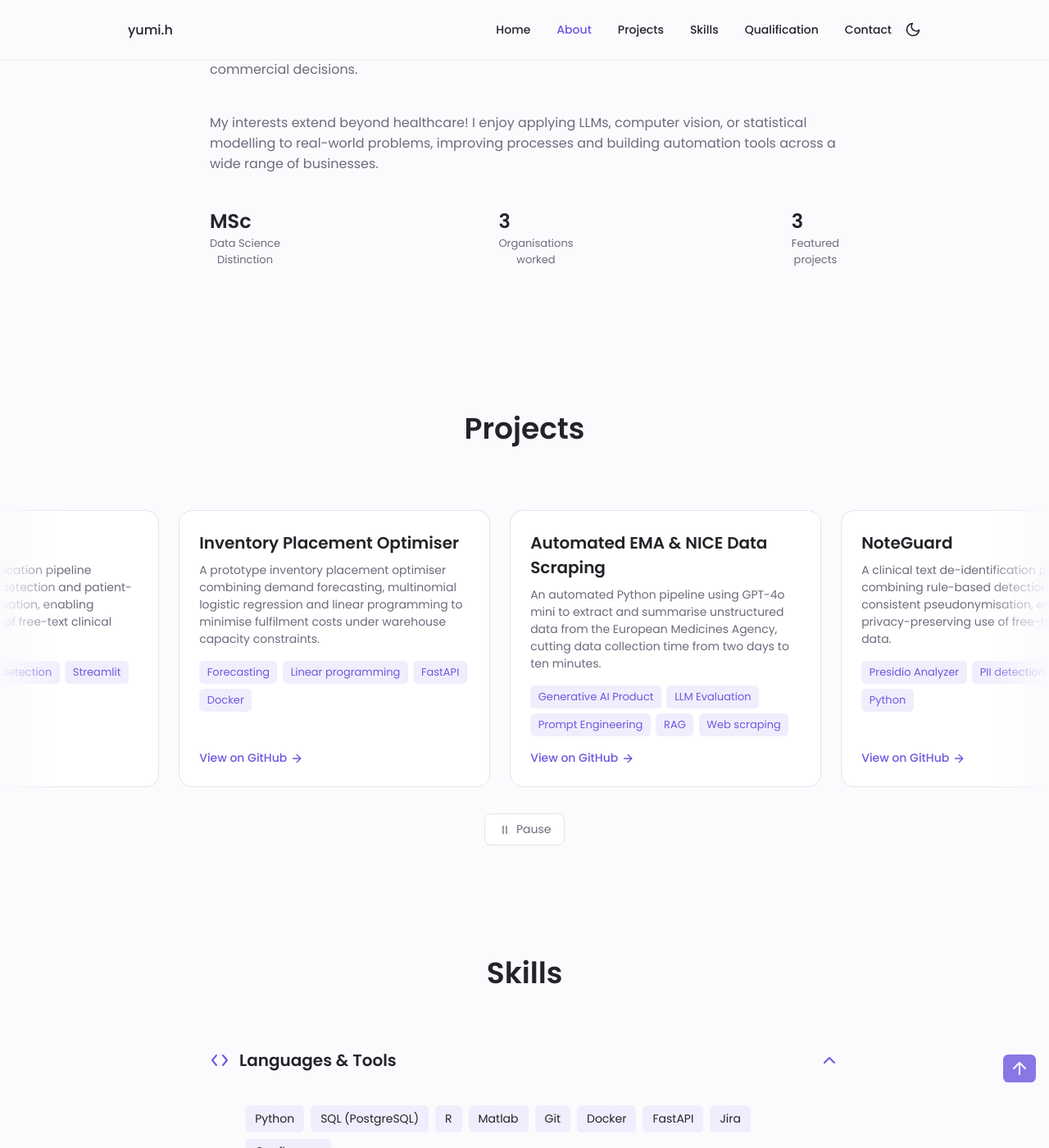
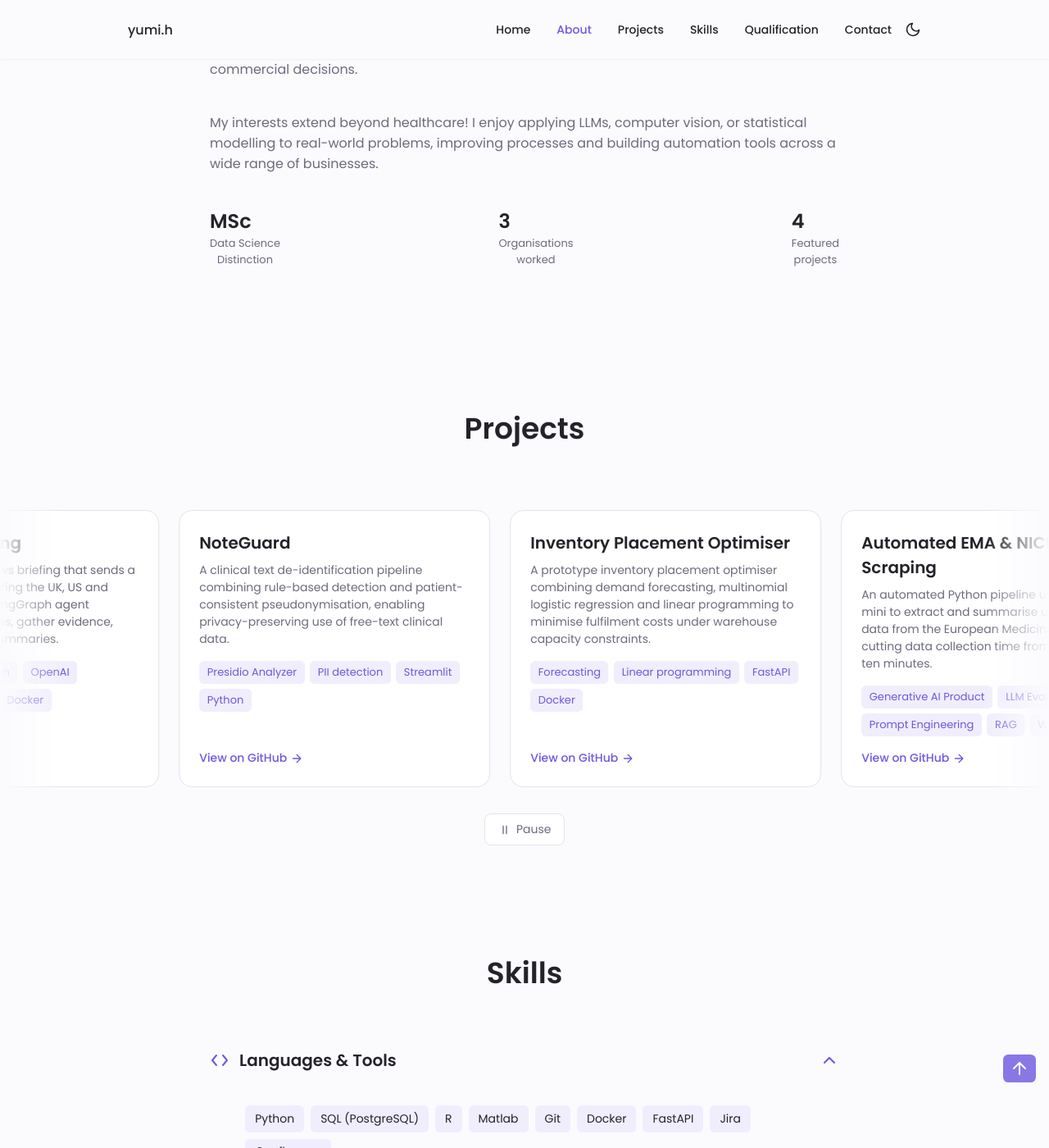
Before and after one commit to yumi-h-1/yumi-h-1.github.io, a Jekyll site: the page built from index.html, in a window 1280 px wide and 1400 px high, scrolled down 871 px. Shown: the whole window at 82% size. Built offline with Jekyll 4.4.1, drawn with Linux system fonts in a browser that asks for light colours.

Commit message:
Add a new project: TechNews Briefing

```diff
--- a/_data/projects.yml
+++ b/_data/projects.yml
@@ -1,3 +1,11 @@
+- title: TechNews Briefing
+  url: https://github.com/yumi-h-1/TechNews-briefing
+  description: >-
+    A personal IT and AI news briefing that sends a daily email digest covering the UK,
+    US and South Korea, using a LangGraph agent workflow to select stories, gather
+    evidence, and write and review summaries.
+  tags: [Agentic AI, LangGraph, OpenAI, LangSmith, SQLite, Docker]
+
 - title: NoteGuard
   url: https://github.com/yumi-h-1/Automatic-PII-preprocessing-tool
   description: >-
--- a/assets/css/styles.css
+++ b/assets/css/styles.css
@@ -436,7 +436,8 @@
 .projects__track {
   display: flex;
   width: max-content;
-  animation: projects-scroll 45s linear infinite;
+  /* 15s per card keeps the scroll speed constant as projects are added */
+  animation: projects-scroll calc(var(--proj-count, 3) * 15s) linear infinite;
 }
 
 /* The track repeats the list. Shifting by exactly one set's width lands on
@@ -445,7 +446,7 @@
    many copies the template renders. */
 @keyframes projects-scroll {
   from { transform: translateX(0); }
-  to   { transform: translateX(calc(-3 * (var(--proj-card-w) + var(--proj-gap)))); }
+  to   { transform: translateX(calc(-1 * var(--proj-count, 3) * (var(--proj-card-w) + var(--proj-gap)))); }
 }
 
 .projects__marquee:hover .projects__track,
--- a/index.html
+++ b/index.html
@@ -79,7 +79,7 @@
           <span class="about__info-name">Organisations<br>worked</span>
         </div>
         <div>
-          <span class="about__info-title">3</span>
+          <span class="about__info-title">{{ site.data.projects.size }}</span>
           <span class="about__info-name">Featured<br>projects</span>
         </div>
       </div>
@@ -92,7 +92,7 @@
   <h2 class="section__title">Projects</h2>
 
   <div class="projects__marquee" id="projects-marquee">
-    <div class="projects__track">
+    <div class="projects__track" style="--proj-count: {{ site.data.projects.size }}">
       {% for pass in (1..6) %}
       {% for p in site.data.projects %}
       <a class="projects__card" href="{{ p.url }}" target="_blank" rel="noopener"
```
